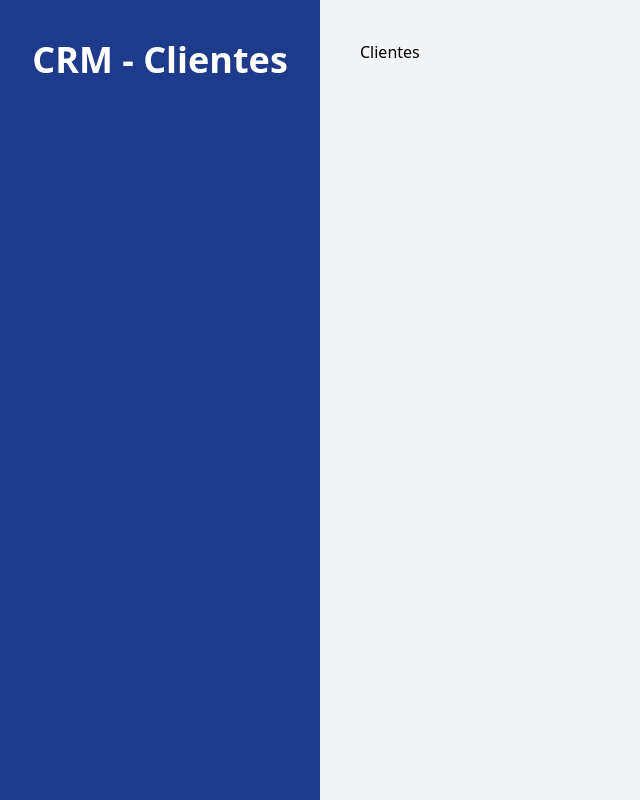
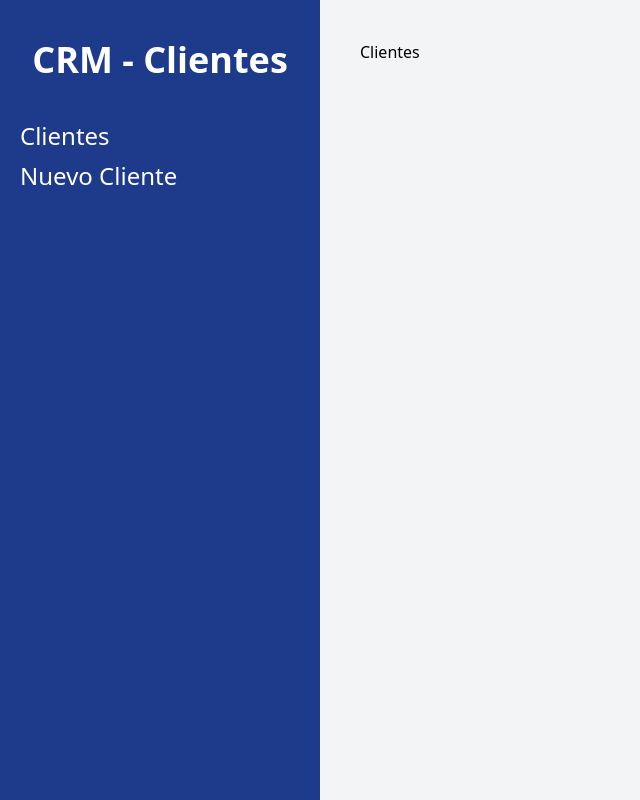
Before and after one commit to Antonioog/CRM-React-Roter-Dom, a React (Vite) app: page / in a window 1280 px wide. Shown: the whole page, without its empty margins (0-640 px from the left). Built offline with nearby package versions, Linux system fonts and the light colour scheme.

Commit message:
Creamos nuestra navegacion con Link

```diff
--- a/src/components/Layout.jsx
+++ b/src/components/Layout.jsx
@@ -1,4 +1,4 @@
-import { Outlet } from "react-router-dom"
+import { Outlet, Link } from "react-router-dom"
 
 
 function Layout() {
@@ -6,6 +6,11 @@ function Layout() {
         <div className="md:flex md:min-h-screen">
             <aside className="md:w-1/4 bg-blue-900 px-5 py-10 ">
                 <h2 className="text-4xl font-black text-center text-white">CRM - Clientes</h2>
+
+                <nav className="mt-10">
+                    <Link to="/" className="text-2xl block mt-2 hover:text-blue-300 text-white">Clientes</Link>
+                    <Link to="/clientes/nuevo" className="text-2xl block mt-2 hover:text-blue-300 text-white">Nuevo Cliente</Link>
+                </nav>
             </aside>
 
             <main className="md: w-3/4 p-10 md:h-screen overflow-scroll">
--- a/src/pages/NuevoCliente.jsx
+++ b/src/pages/NuevoCliente.jsx
@@ -1,7 +1,7 @@
 
 function NuevoCliente() {
     return (
-        <div>NuevoCliente</div>
+        <div>Nuevo Cliente</div>
     )
 }
 
```
